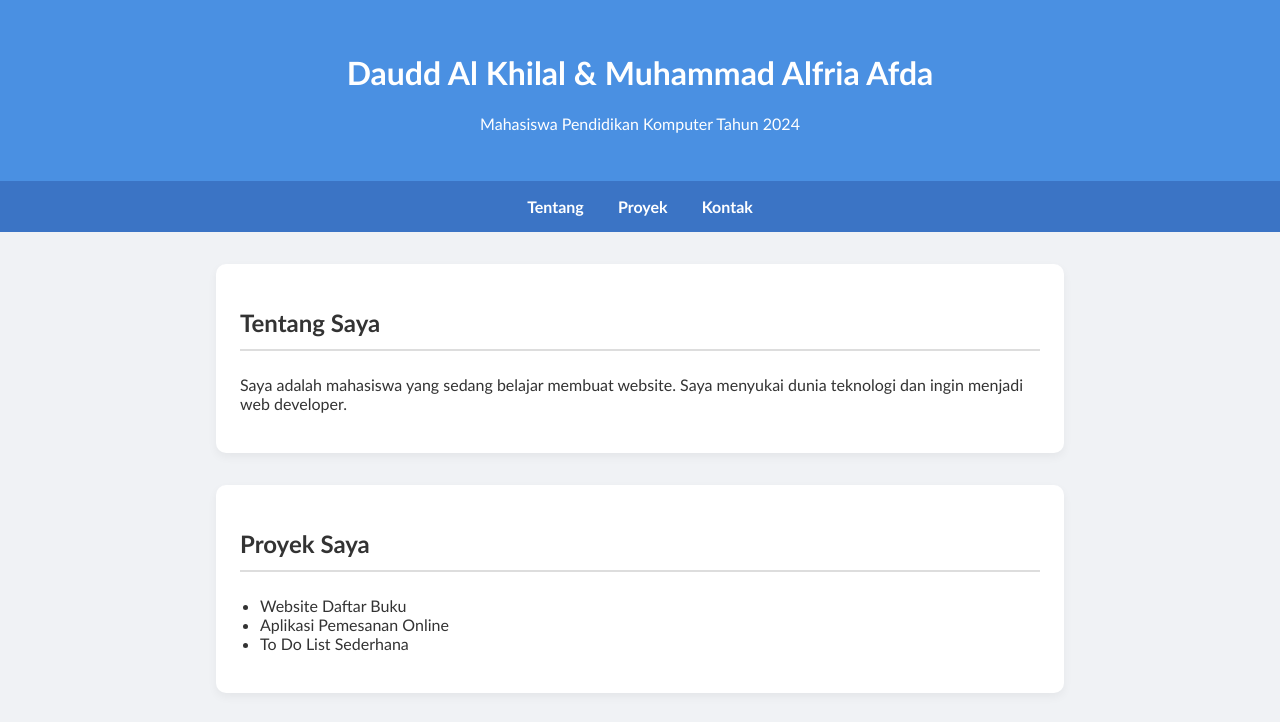
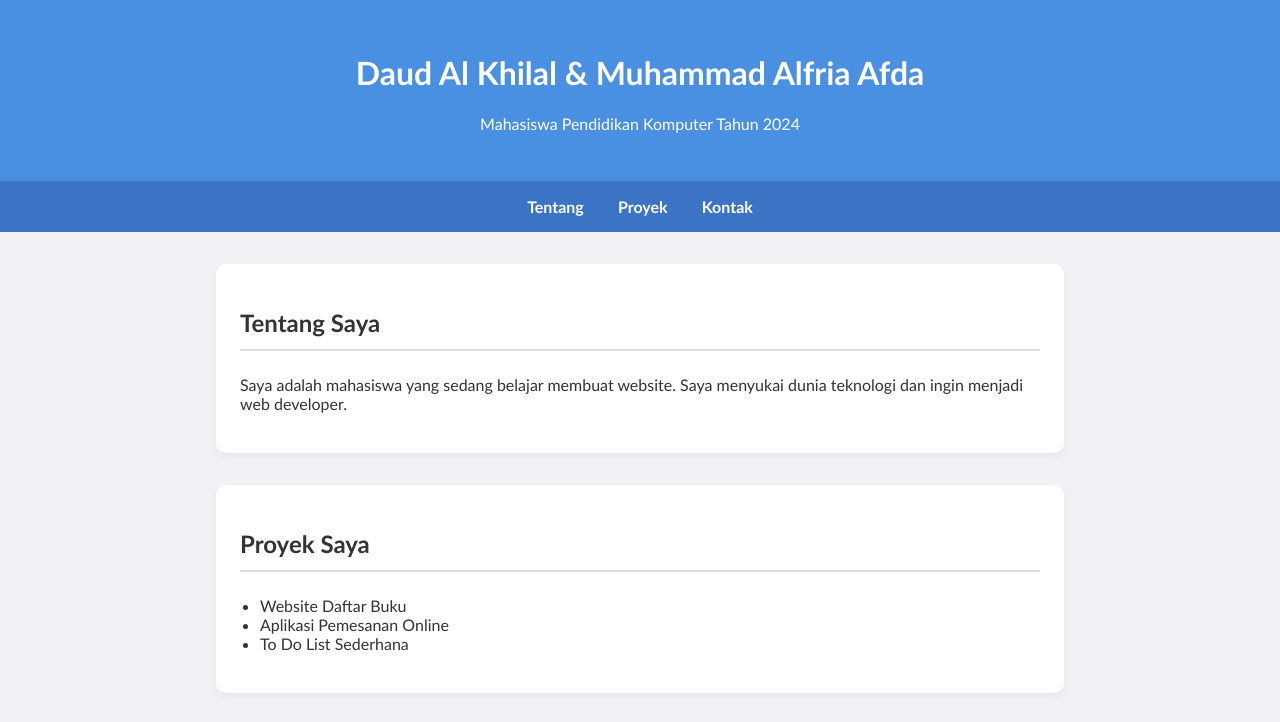
Before and after one commit to Daud2006/Laporan-Praktikum, a plain HTML site: page index.html in a window 1280 px wide. Shown: the top 722 px of the page. Drawn offline with Linux system fonts and the light colour scheme.

Commit message:
Perbaiki Nama Typo

```diff
--- a/index.html
+++ b/index.html
@@ -8,7 +8,7 @@
 </head>
 <body>
     <header>
-        <h1>Daudd Al Khilal & Muhammad Alfria Afda</h1>
+        <h1>Daud Al Khilal & Muhammad Alfria Afda</h1>
         <p>Mahasiswa Pendidikan Komputer Tahun 2024</p>
     </header>
 
```
